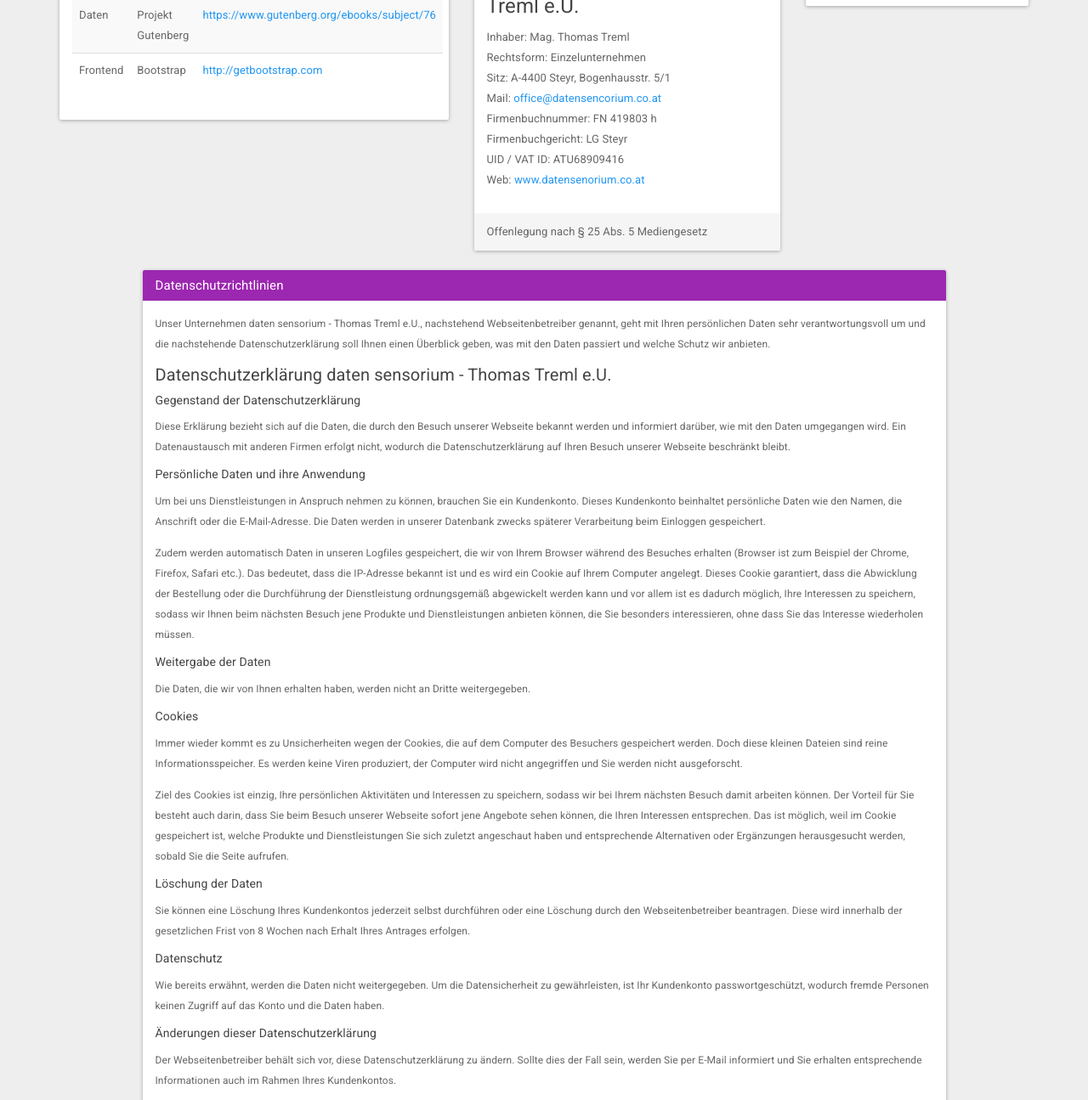
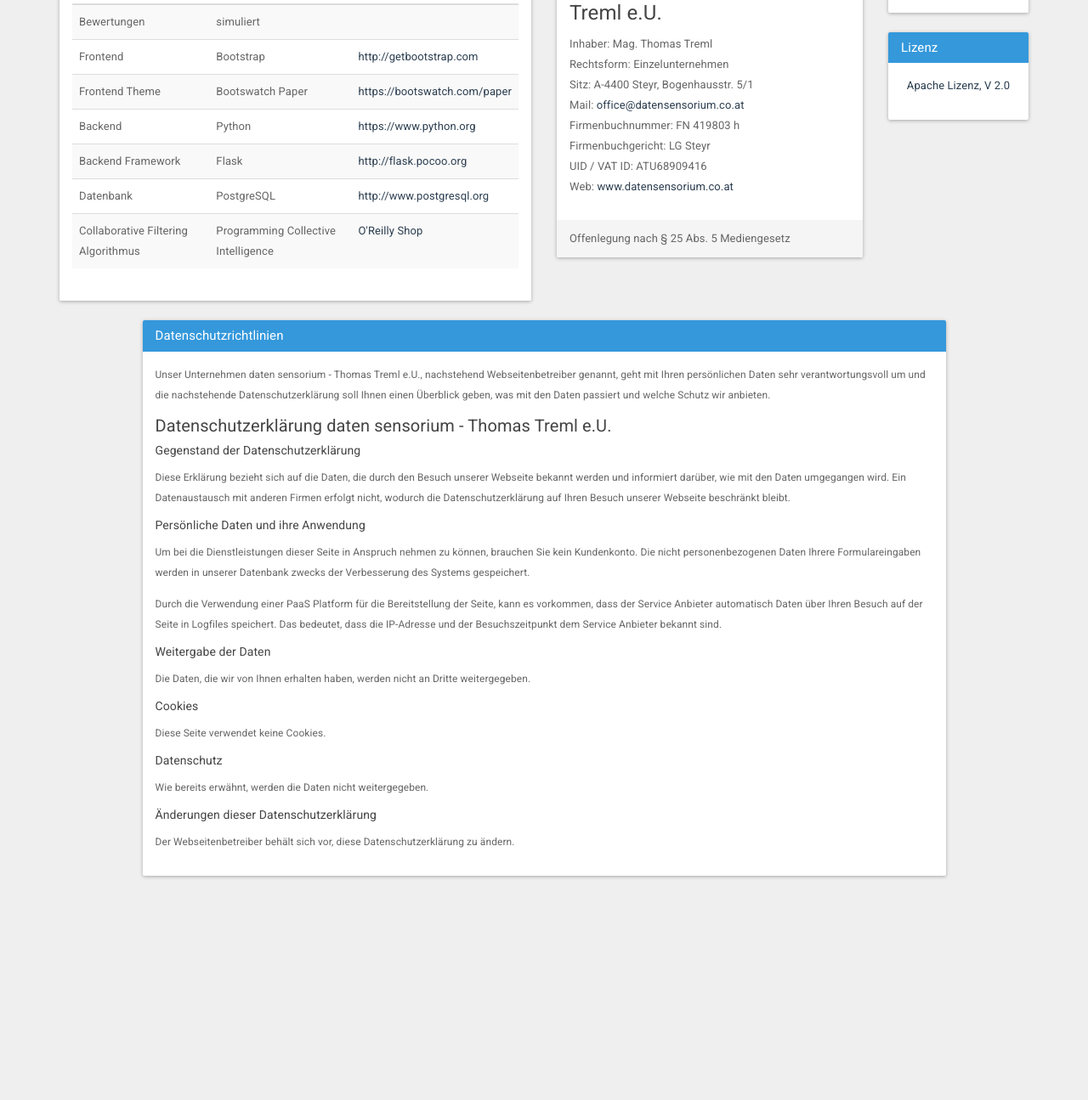
Before and after one commit to datadonK23/shed01, a plain HTML site: page PyBeispiele/SherlockRec/app/templates/ref.html in a window 1280 px wide. Shown: the part 290-1585 px from the top of the page at 85% size. After the commit the page ends 1344 px from the top, so only its background shows below. Drawn offline with Linux system fonts and the light colour scheme.

Commit message:
error handling, vis design, annotations

```diff
--- a/PyBeispiele/SherlockRec/app/static/css/custom-theme.less
+++ b/PyBeispiele/SherlockRec/app/static/css/custom-theme.less
@@ -4,10 +4,11 @@
 @gray: rgb(102, 102, 102);
 @gray-light: rgb(187, 187, 187);
 @brand-primary: rgb(44, 62, 80);
-@brand-success: rgb(74,188,156);
-@brand-info: rgb(52,152,219);
-@brand-warning: rgb(243,156,18);
-@brand-danger: rgb(231,76,60);
+@brand-success: rgb(74, 188, 156);
+@brand-info: rgb(52, 152, 219);
+@brand-warning: rgb(243, 156, 18);
+@brand-danger: rgb(231, 76, 60);
+@body-bg: rgb(239, 239, 239);
 @font-family-sans-serif: "Roboto", "Helvetica Neue", Helvetica, Arial, sans-serif;
 @font-size-base: 13px;
 @font-size-h1: 56px;
@@ -22,6 +23,7 @@
 @padding-base-horizontal: 16px;
 @border-radius-base: 3px;
 @border-radius-large: 3px;
+@table-bg-hover: rgb(223, 240, 216);
 @btn-default-color: rgb(68, 68, 68);
 @btn-default-border: transparent;
 @btn-primary-border: transparent;
@@ -35,7 +37,7 @@
 @input-color-placeholder: @gray-light;
 @input-group-addon-bg: transparent;
 @dropdown-link-hover-bg: @gray-lighter;
-@navbar-height: 64px;
+@navbar-height: 72px;
 @navbar-default-color: @gray-light;
 @navbar-default-bg: rgb(255, 255, 255);
 @navbar-default-border: transparent;
@@ -47,6 +49,9 @@
 @navbar-default-toggle-border-color: transparent;
 @navbar-inverse-bg: @brand-primary;
 @navbar-inverse-border: transparent;
+@navbar-inverse-link-color: rgb(255,255,255);
+@navbar-inverse-link-hover-color: @brand-success;
+@navbar-inverse-brand-hover-color: @brand-success;
 @navbar-inverse-toggle-hover-bg: transparent;
 @navbar-inverse-toggle-icon-bar-bg: rgba(0, 0, 0, 0.5);
 @navbar-inverse-toggle-border-color: transparent;
@@ -55,7 +60,6 @@
 @nav-tabs-active-link-hover-border-color: transparent;
 @nav-tabs-justified-link-border-color: @nav-tabs-border-color;
 @jumbotron-bg: rgb(249, 249, 249);
-@jumbotron-heading-color: @headings-color;
 @state-success-text: @brand-success;
 @state-info-text: @brand-info;
 @state-info-bg: rgb(225, 190, 231);
--- a/PyBeispiele/SherlockRec/app/static/css/main.css
+++ /dev/null
@@ -1,43 +0,0 @@
-body {
-    background: #eeeeee;
-}
-
-/*
-.navbar-inverse {
-  background-color: rgba(49, 54, 59, 1);
-}
-
-body {
-  color: rgba(61, 174, 253, 1);
-}
-
-.panel-primary {
-  border-color: rgba(49, 54, 59, 1);
-  color: #ffffff;
-}
-.panel-primary > .panel-heading {
-  color: #ffffff;
-  background-color: rgba(49, 54, 59, 1);
-  border-color: rgba(49, 54, 59, 1);
-}
-
-
-.panel-info {
-  border-color: rgba(201, 206, 59, 1);
-}
-.panel-info > .panel-heading {
-  color: #ffffff;
-  background-color: rgba(201, 206, 59, 1);
-  border-color: #cba4dd;
-}
-.panel-info > .panel-heading + .panel-collapse > .panel-body {
-  border-top-color: #cba4dd;
-}
-.panel-info > .panel-heading .badge {
-  color: #9c27b0;
-  background-color: #ffffff;
-}
-.panel-info > .panel-footer + .panel-collapse > .panel-body {
-  border-bottom-color: #cba4dd;
-}
-*/
--- a/PyBeispiele/SherlockRec/app/templates/ref.html
+++ b/PyBeispiele/SherlockRec/app/templates/ref.html
@@ -6,14 +6,14 @@
     <meta name="viewport" content="width=device-width, initial-scale=1">
     <meta name="author" content="Thomas Treml (datadonk23@gmail.com)">
 
-    <title>Projekt Titel #FIXME : Referenzen</title>
+    <title>SherlRec System</title>
 
     <!-- Bootstrap Core CSS -->
     <link href="../static/css/bootstrap.min.css" rel="stylesheet">
 
     <!-- Custom CSS and Font-->
     <link href="../static/css/font-awesome.min.css" rel="stylesheet" type="text/css">
-    <link rel="stylesheet" href="../static/css/main.css">
+    <link href="../static/css/theme.min.css" rel="stylesheet">
 
     <!-- HTML5 Shim and Respond.js IE8 support of HTML5 elements and media queries -->
     <!-- WARNING: Respond.js doesn't work if you view the page via file:// -->
@@ -31,11 +31,11 @@
             <div class="navbar-header page-scroll">
                 <button type="button" class="navbar-toggle" data-toggle="collapse" data-target="#bs-example-navbar-collapse-1">
                     <span class="sr-only">Toggle navigation</span>
-                <span class="icon-bar"></span>
-                <span class="icon-bar"></span>
-                <span class="icon-bar"></span>
+                    <span class="icon-bar" style="background-color:rgba(74, 188, 156, 1);"></span>
+                    <span class="icon-bar" style="background-color:rgba(74, 188, 156, 1);"></span>
+                    <span class="icon-bar" style="background-color:rgba(74, 188, 156, 1);"></span>
                 </button>
-            <a class="navbar-brand" href="/">Titel Projekt</a>
+                <a class="navbar-brand" href="/">SherlRec System</a>
             </div>
 
             <!-- Collect the nav links, forms, and other content for toggling -->
@@ -48,7 +48,7 @@
                         <a href="/survey">App</a>
                     </li>
                     <li class="page-scroll">
-                    <a href="/ref#information">Referenzen &amp; Rechtliches</a>
+                        <a href="/references#information">Referenzen &amp; Rechtliches</a>
                     </li>
                 </ul>
             </div>
@@ -71,7 +71,7 @@
 <section id="info">
     <div class="container">
         <div class="row ">
-            <div class="col-md-5 col-md-offset-0" id="reference">
+            <div class="col-md-6 col-md-offset-0" id="reference">
                 <div class="panel panel-info">
                     <div class="panel-heading">
                         <h3 class="panel-title">Referenzen</h3>
@@ -82,21 +82,56 @@
                             <tr>
                                 <th>Bereich</th>
                                 <th>Quelle</th>
-                                <th>Download</th>
+                                <th>Link</th>
                             </tr>
                             </thead>
                             <tbody>
-                            <tr>
+                            <!--<tr>
                                 <td>Daten</td>
                                 <td>Projekt Gutenberg</td>
                                 <td><a href="https://www.gutenberg.org/ebooks/subject/76" target="_blank">
                                     https://www.gutenberg.org/ebooks/subject/76</a></td>
+                            </tr>-->
+                            <tr>
+                                <td>Bewertungen</td>
+                                <td>simuliert</td>
+                                <td></td>
                             </tr>
                             <tr>
                                 <td>Frontend</td>
                                 <td>Bootstrap</td>
                                 <td><a href="http://getbootstrap.com/" target="_blank">
                                     http://getbootstrap.com</a></td>
+                            </tr>
+                            <tr>
+                                <td>Frontend Theme</td>
+                                <td>Bootswatch Paper</td>
+                                <td><a href="https://bootswatch.com/paper/" target="_blank">
+                                    https://bootswatch.com/paper</a></td>
+                            </tr>
+                            <tr>
+                                <td>Backend</td>
+                                <td>Python</td>
+                                <td><a href="https://www.python.org/" target="_blank">
+                                    https://www.python.org</a></td>
+                            </tr>
+                            <tr>
+                                <td>Backend Framework</td>
+                                <td>Flask</td>
+                                <td><a href="http://flask.pocoo.org/" target="_blank">
+                                    http://flask.pocoo.org</a></td>
+                            </tr>
+                            <tr>
+                                <td>Datenbank</td>
+                                <td>PostgreSQL</td>
+                                <td><a href="http://www.postgresql.org/" target="_blank">
+                                    http://www.postgresql.org</a></td>
+                            </tr>
+                            <tr>
+                                <td>Collaborative Filtering Algorithmus</td>
+                                <td>Programming Collective Intelligence</td>
+                                <td><a href="http://shop.oreilly.com/product/9780596529321.do" target="_blank">
+                                    O'Reilly Shop</a></td>
                             </tr>
                             </tbody>
                         </table>
@@ -114,12 +149,12 @@
                             <li>Inhaber: Mag. Thomas Treml</li>
                             <li>Rechtsform: Einzelunternehmen</li>
                             <li>Sitz: A-4400 Steyr, Bogenhausstr. 5/1</li>
-                            <li>Mail: <a href="mailto:office@datensensorium.co.at">office@datensencorium.co.at</a></li>
+                            <li>Mail: <a href="mailto:office@datensensorium.co.at">office@datensensorium.co.at</a></li>
                             <li>Firmenbuchnummer: FN 419803 h</li>
                             <li>Firmenbuchgericht: LG Steyr</li>
                             <li>UID / VAT ID: ATU68909416</li>
                             <li>Web:
-                                <a href="http://datensensorium.co.at/" target="_blank">www.datensenorium.co.at</a>
+                                <a href="http://datensensorium.co.at/" target="_blank">www.datensensorium.co.at</a>
                             </li>
                         </ul>
                     </div>
@@ -128,7 +163,7 @@
                     </div>
                 </div>
             </div>
-            <div class="col-md-3 col-md-offset-0" id="contact">
+            <div class="col-md-2 col-md-offset-0" id="contact">
                 <div class="panel panel-info">
                     <div class="panel-heading">
                         <h3 class="panel-title">Kontakt</h3>
@@ -152,6 +187,20 @@
                     </div>
                 </div>
             </div>
+            <div class="col-md-2 col-md-offset-0" id="license">
+                <div class="panel panel-info">
+                    <div class="panel-heading">
+                        <h3 class="panel-title">Lizenz</h3>
+                    </div>
+                    <div class="panel-body text-center">
+                        <p>
+                            <a href="http://www.apache.org/licenses/LICENSE-2.0" target="_blank">
+                            Apache Lizenz, V&nbsp;2.0
+                            </a>
+                        </p>
+                    </div>
+                </div>
+            </div>
             <div class="col-md-10 col-md-offset-1" id="privacy">
                 <div class="panel panel-info">
                     <div class="panel-heading">
@@ -167,40 +216,20 @@
                             informiert dar&uuml;ber, wie mit den Daten umgegangen wird. Ein Datenaustausch mit anderen Firmen erfolgt nicht,
                             wodurch die Datenschutzerkl&auml;rung auf Ihren Besuch unserer Webseite beschr&auml;nkt bleibt.</small></p>
                         <h6>Persönliche Daten und ihre Anwendung</h6>
-                        <p><small>Um bei uns Dienstleistungen in Anspruch nehmen zu k&ouml;nnen, brauchen Sie ein Kundenkonto. Dieses
-                            Kundenkonto beinhaltet pers&ouml;nliche Daten wie den Namen, die Anschrift oder die E-Mail-Adresse. Die Daten
-                            werden in unserer Datenbank zwecks sp&auml;terer Verarbeitung beim Einloggen gespeichert.</small></p>
-                        <p><small>Zudem werden automatisch Daten in unseren Logfiles gespeichert, die wir von Ihrem Browser w&auml;hrend des
-                            Besuches erhalten (Browser ist zum Beispiel der Chrome, Firefox, Safari etc.). Das bedeutet, dass die IP-Adresse
-                            bekannt ist und es wird ein Cookie auf Ihrem Computer angelegt. Dieses Cookie garantiert, dass die Abwicklung
-                            der Bestellung oder die Durchf&uuml;hrung der Dienstleistung ordnungsgem&auml;&szlig; abgewickelt werden kann
-                            und vor allem ist es dadurch m&ouml;glich, Ihre Interessen zu speichern, sodass wir Ihnen beim n&auml;chsten
-                            Besuch jene Produkte und Dienstleistungen anbieten k&ouml;nnen, die Sie besonders interessieren, ohne dass Sie
-                            das Interesse wiederholen m&uuml;ssen.</small></p>
+                        <p><small>Um bei die Dienstleistungen dieser Seite in Anspruch nehmen zu k&ouml;nnen, brauchen Sie kein Kundenkonto.
+                            Die nicht personenbezogenen Daten Ihrere Formulareingaben werden in unserer Datenbank zwecks der Verbesserung des
+                            Systems gespeichert.</small></p>
+                        <p><small>Durch die Verwendung einer PaaS Platform f&uuml;r die Bereitstellung der Seite, kann es vorkommen, dass der
+                            Service Anbieter automatisch Daten &uuml;ber Ihren Besuch auf der Seite in Logfiles speichert. Das bedeutet, dass
+                            die IP-Adresse und der Besuchszeitpunkt dem Service Anbieter bekannt sind.</small></p>
                         <h6>Weitergabe der Daten</h6>
                         <p><small>Die Daten, die wir von Ihnen erhalten haben, werden nicht an Dritte weitergegeben.</small></p>
                         <h6>Cookies</h6>
-                        <p><small>Immer wieder kommt es zu Unsicherheiten wegen der Cookies, die auf dem Computer des Besuchers gespeichert
-                            werden. Doch diese kleinen Dateien sind reine Informationsspeicher. Es werden keine Viren produziert, der
-                            Computer wird nicht angegriffen und Sie werden nicht ausgeforscht.</small></p>
-                        <p><small>Ziel des Cookies ist einzig, Ihre pers&ouml;nlichen Aktivit&auml;ten und Interessen zu speichern, sodass
-                            wir bei Ihrem n&auml;chsten Besuch damit arbeiten k&ouml;nnen. Der Vorteil für Sie besteht auch darin, dass Sie
-                            beim Besuch unserer Webseite sofort jene Angebote sehen k&ouml;nnen, die Ihren Interessen entsprechen. Das ist
-                            m&ouml;glich, weil im Cookie gespeichert ist, welche Produkte und Dienstleistungen Sie sich zuletzt angeschaut
-                            haben und entsprechende Alternativen oder Ergänzungen herausgesucht werden, sobald Sie die Seite
-                            aufrufen.</small></p>
-                        <h6>L&ouml;schung der Daten</h6>
-                        <p><small>Sie k&ouml;nnen eine L&ouml;schung Ihres Kundenkontos jederzeit selbst durchf&uuml;hren oder eine
-                            L&ouml;schung durch den Webseitenbetreiber beantragen. Diese wird innerhalb der gesetzlichen Frist von 8 Wochen
-                            nach Erhalt Ihres Antrages erfolgen.</small></p>
+                        <p><small>Diese Seite verwendet keine Cookies.</small></p>
                         <h6>Datenschutz</h6>
-                        <p><small>Wie bereits erw&auml;hnt, werden die Daten nicht weitergegeben. Um die Datensicherheit zu
-                            gew&auml;hrleisten, ist Ihr Kundenkonto passwortgesch&uuml;tzt, wodurch fremde Personen keinen Zugriff auf das
-                            Konto und die Daten haben.</small></p>
+                        <p><small>Wie bereits erw&auml;hnt, werden die Daten nicht weitergegeben.</small></p>
                         <h6>&Auml;nderungen dieser Datenschutzerkl&auml;rung</h6>
-                        <p><small>Der Webseitenbetreiber beh&auml;lt sich vor, diese Datenschutzerkl&auml;rung zu &auml;ndern. Sollte dies
-                            der Fall sein, werden Sie per E-Mail informiert und Sie erhalten entsprechende Informationen auch im Rahmen
-                            Ihres Kundenkontos.</small></p>
+                        <p><small>Der Webseitenbetreiber beh&auml;lt sich vor, diese Datenschutzerkl&auml;rung zu &auml;ndern.</small></p>
                     </div>
                 </div>
             </div>
```
Also changed, not shown: PyBeispiele/SherlockRec/app/templates/index.html (+17 -17 lines), PyBeispiele/SherlockRec/app/templates/recommendation.html (+7 -8 lines), PyBeispiele/SherlockRec/app/templates/survey.html (+30 -8 lines), PyBeispiele/SherlockRec/app/static/css/theme.css, PyBeispiele/SherlockRec/app/static/css/theme.min.css (added), PyBeispiele/SherlockRec/app/static/img/sherlock-logo.png, PyBeispiele/SherlockRec/app/static/img/sherlock-logo.svg, 1 other file. Lines whose indentation alone changed are shown as unchanged.
